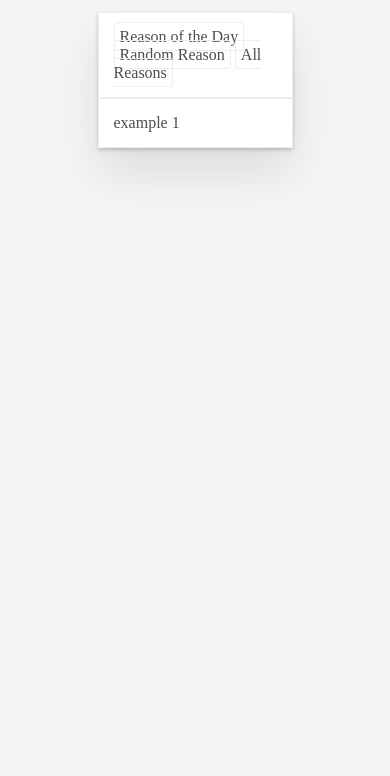
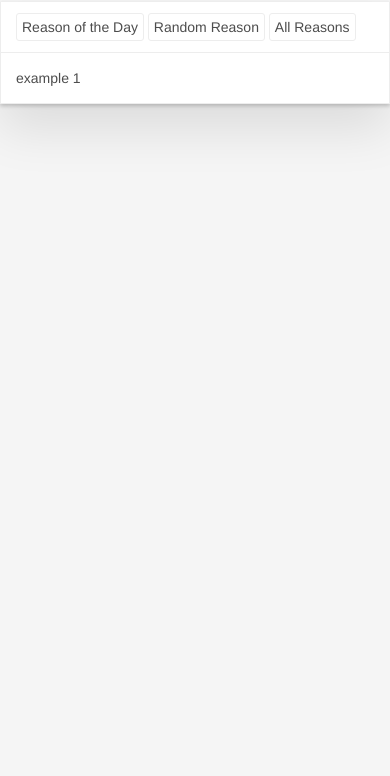
Before and after one commit to trodi/dirty-thirty, a website: page index.html in a window 390 px wide. Shown: the part 68-844 px from the top of the page. Drawn offline with nearby package versions, Linux system fonts and the light colour scheme.

Commit message:
add bootstrap for mobile support

```diff
--- a/css/app.css
+++ b/css/app.css
@@ -2,11 +2,10 @@ body {
     font: 14px 'Helvetica Neue', Helvetica
     color: #4d4d4d;
     background: #f5f5f5;
-    margin-left: 25%;
-    margin-right: 25%;
 }
 ul {
     padding: 0px;
+    margin: 0px;
 }
 .button {
     list-style: none;
@@ -25,5 +24,6 @@ ul {
     list-style: none;
     padding: 15px;
     border: 1px solid #ededed;;
+    border-top: none;
     color: #4d4d4d;
 }
--- a/index.html
+++ b/index.html
@@ -2,22 +2,28 @@
 <html>
 <head>
     <title>Dirty Thirty</title>
+    <link rel="stylesheet" href="node_modules/bootstrap/dist/css/bootstrap.min.css">
     <link rel="stylesheet" href="css/app.css">
-    <!-- <script src="https://ajax.googleapis.com/ajax/libs/angularjs/1.4.8/angular.min.js"></script> -->
     <script src="node_modules/angular/angular.min.js"></script>
     <script src="js/app.js"></script>
 </head>
 <body ng-app="dirtyThirty" ng-cloak ng-controller="ReasonCtrl as ctrl">
+<div class="container">
     <h1>Title</h1>
-    <ul class="reasons">
+    <div class="row">
+        <div class="center-block reasons">
+            <ul>
                 <li class="reason">
                     <a href="#" class="button" ng-click="ctrl.setDaily()">Reason of the Day</a>
                     <a href="#" class="button" ng-click="ctrl.setRandom()">Random Reason</a>
                     <a href="#" class="button" ng-click="ctrl.setAll()">All Reasons</a>
                 </li>
-        <li ng-repeat="reason in ctrl.reasons track by $index" class="reason">
+            </ul>
+            <ul><li ng-repeat="reason in ctrl.reasons track by $index" class="reason">
                 {{reason}}
-        </li>
-    </ul>
+            </li></ul>
+        </div>
+    </div>
+</div>
 </body>
 </html>
--- a/js/app.js
+++ b/js/app.js
@@ -6,7 +6,7 @@ angular.module("dirtyThirty", [])
 
         /* set reasons to reason for today */
         ctrl.setDaily = function() {
-            var todayReason = ReasonService.reasons[today];
+            var todayReason = ReasonService.reasons[today - 1]; // 0 index based
             if (!todayReason) { // just in case we miss a date
                 todayReason = ReasonService.reasons[0];
             }
--- a/package.json
+++ b/package.json
@@ -10,6 +10,7 @@
   "license": "MIT",
   "homepage": "https://github.com/trodi/dirty-thirty#readme",
   "dependencies": {
-    "angular": "^1.4.8"
+    "angular": "^1.4.8",
+    "bootstrap": "^3.3.6"
   }
 }
```
Lines whose indentation alone changed are shown as unchanged.
